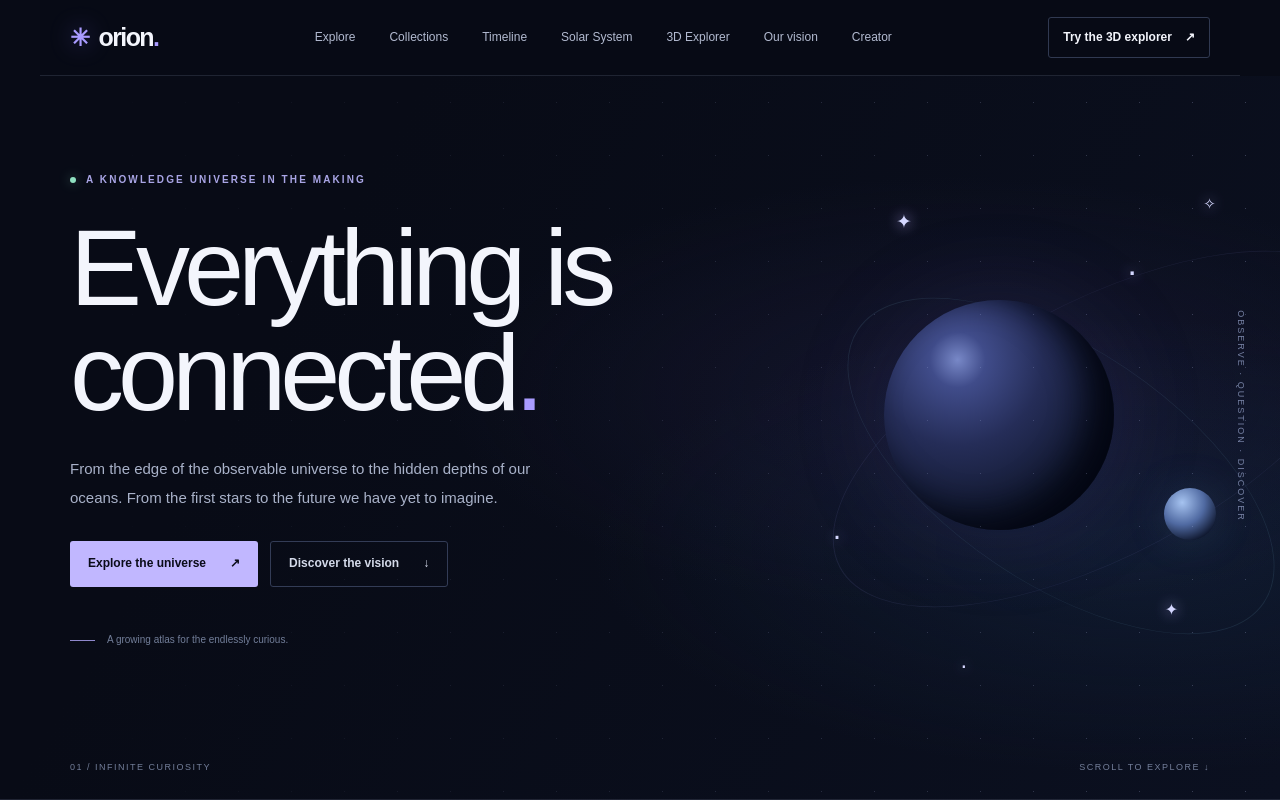
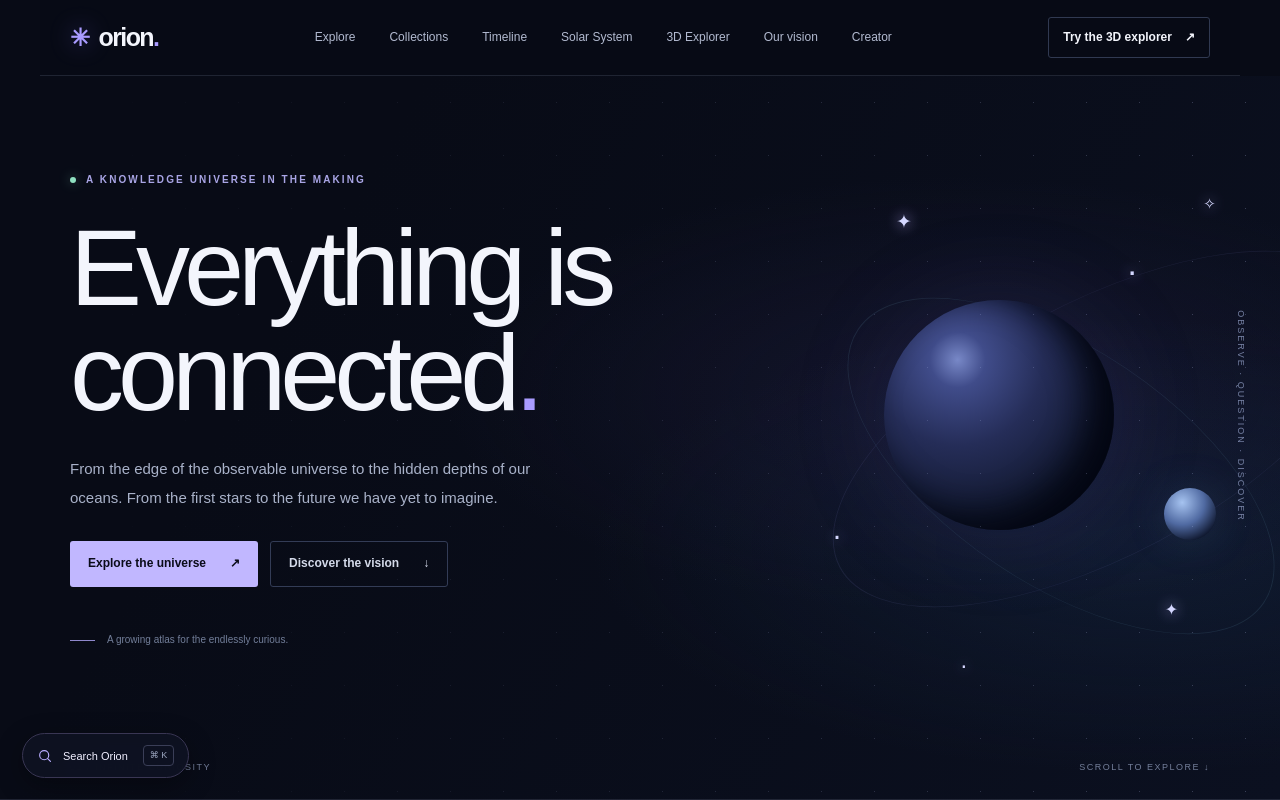
Before and after one commit to ih-rakib/Orion, a Next.js app: page / in a window 1280 px wide. Shown: the top 800 px of the page. Built offline with nearby package versions, Linux system fonts and the light colour scheme.

Commit message:
Style global instant search interface

```diff
--- a/app/globals.css
+++ b/app/globals.css
@@ -205,3 +205,37 @@
 .back-to-top span:first-child{font-size:17px;color:#b9adff;line-height:1}
 .back-to-top:hover{background:#24203f;border-color:#a99bff}
 @media(max-width:640px){.site-header{position:sticky;top:0;padding:0 12px;gap:8px;background:rgba(8,11,22,.96);backdrop-filter:blur(16px)}.main-nav{display:none}.mobile-menu{display:block;position:relative;order:3}.header-cta{margin-left:auto;font-size:9px;padding:8px 9px}.mobile-menu-toggle{display:inline-flex}.library-section{padding:54px 16px}.back-to-top{right:13px;bottom:14px;padding:10px 12px}.hero{scroll-margin-top:66px}}
+
+/* Global command-palette search */
+.global-search-launcher{position:fixed;left:22px;bottom:22px;z-index:45;display:inline-flex;align-items:center;gap:10px;padding:11px 14px;border:1px solid #393653;border-radius:999px;background:rgba(14,18,34,.96);color:#f0efff;box-shadow:0 8px 28px #0005;backdrop-filter:blur(12px);cursor:pointer;font-size:11px}
+.global-search-launcher svg{width:16px;height:16px;color:#b9adff}
+.global-search-launcher kbd{margin-left:5px;padding:2px 6px;border:1px solid #3a3e57;border-radius:4px;color:#9ca6c0;font-size:9px;font-family:inherit}
+.global-search-launcher:hover{border-color:#a99bff;background:#191d33}
+.global-search-backdrop{position:fixed;inset:0;z-index:100;display:flex;align-items:flex-start;justify-content:center;padding:10vh 18px 24px;background:rgba(2,4,12,.78);backdrop-filter:blur(8px);overflow-y:auto}
+.global-search-dialog{width:min(760px,100%);max-height:80vh;display:flex;flex-direction:column;overflow:hidden;border:1px solid #353a55;border-radius:16px;background:#0c1120;box-shadow:0 35px 100px #000a}
+.global-search-heading{display:flex;align-items:flex-start;justify-content:space-between;gap:18px;padding:24px 24px 14px}
+.global-search-heading .eyebrow{font-size:9px;letter-spacing:1.7px;margin-bottom:7px}
+.global-search-heading h2{margin:0;font-size:clamp(21px,4vw,30px);font-weight:500;letter-spacing:-.8px;line-height:1.2}
+.global-search-close{display:inline-flex;align-items:center;gap:8px;white-space:nowrap;border:1px solid #30364e;border-radius:7px;padding:7px 9px;background:#111729;color:#aab4ca;font-size:10px;cursor:pointer}
+.global-search-close span{font-size:16px;line-height:1}
+.global-search-input-wrap{display:flex;align-items:center;gap:12px;margin:0 24px 13px;padding:0 14px;height:54px;flex-shrink:0;border:1px solid #4d4775;border-radius:9px;background:#090e1c}
+.global-search-input-wrap svg{width:20px;height:20px;color:#b9adff;flex-shrink:0}
+.global-search-input-wrap input{width:100%;min-width:0;border:0;outline:0;background:transparent;color:#f4f5ff;font-size:13px}
+.global-search-input-wrap input::placeholder{color:#6f7b96}
+.global-search-input-wrap input:focus-visible{outline:0}
+.global-search-clear{border:0;background:transparent;color:#b9adff;font-size:11px;cursor:pointer}
+.global-search-meta{display:flex;justify-content:space-between;gap:12px;padding:0 25px 10px;color:#7f8aa5;font-size:9px}
+.global-search-results{overflow-y:auto;padding:0 12px 10px;min-height:80px}
+.global-search-result{display:grid;grid-template-columns:34px minmax(0,1fr) auto 15px;align-items:center;gap:12px;padding:12px;border:1px solid transparent;border-radius:9px}
+.global-search-result:hover,.global-search-result.is-active{border-color:#35314f;background:#171b30}
+.global-search-result-mark{width:32px;height:32px;display:grid;place-items:center;border-radius:8px;background:#aaa0ff12;color:#b9adff;font-size:18px}
+.global-search-result-copy{min-width:0;display:flex;flex-direction:column;gap:2px}
+.global-search-result-copy strong{font-size:12px;font-weight:600;color:#eff0fb}
+.global-search-result-copy small{font-size:9px;color:#a99bff}
+.global-search-result-copy>span{font-size:10px;line-height:1.55;color:#8e9ab4;overflow:hidden;display:-webkit-box;-webkit-line-clamp:2;-webkit-box-orient:vertical}
+.global-search-result-kind{font-size:8px;color:#8490aa;white-space:nowrap}
+.global-search-result-arrow{font-size:13px;color:#aaa0ff}
+.global-search-empty{padding:30px 18px;text-align:center;color:#cbd1e2}
+.global-search-empty p{font-size:11px;color:#8e9ab4}
+.global-search-footer{display:flex;justify-content:space-between;gap:14px;padding:12px 24px;border-top:1px solid #252b40;color:#707c98;font-size:9px}
+@media(max-width:640px){.global-search-launcher{left:12px;bottom:14px;padding:10px 12px;gap:8px}.global-search-launcher kbd{display:none}.global-search-backdrop{padding:5vh 10px 16px}.global-search-dialog{max-height:88vh;border-radius:12px}.global-search-heading{padding:18px 16px 13px}.global-search-heading h2{font-size:22px}.global-search-input-wrap{margin:0 15px 12px;height:50px;padding:0 11px}.global-search-meta{padding:0 16px 9px;font-size:8px}.global-search-results{padding:0 7px 8px}.global-search-result{grid-template-columns:28px minmax(0,1fr) 12px;gap:9px;padding:10px 8px}.global-search-result-mark{width:28px;height:28px;font-size:16px}.global-search-result-kind{display:none}.global-search-result-copy strong{font-size:11px}.global-search-result-copy small{font-size:8px}.global-search-result-copy>span{font-size:9px}.global-search-footer{padding:10px 15px;font-size:8px}.back-to-top{right:12px;bottom:14px}.global-search-launcher{bottom:14px}}
```
